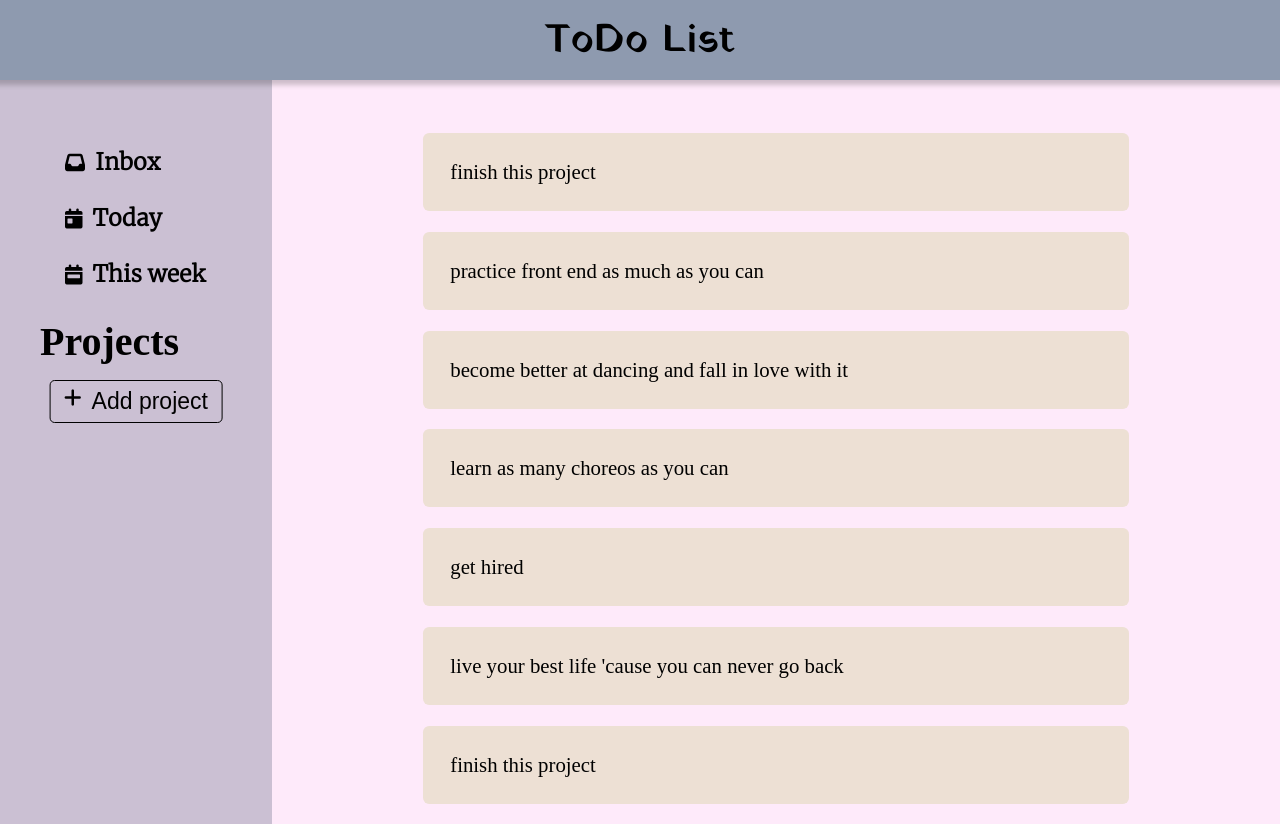
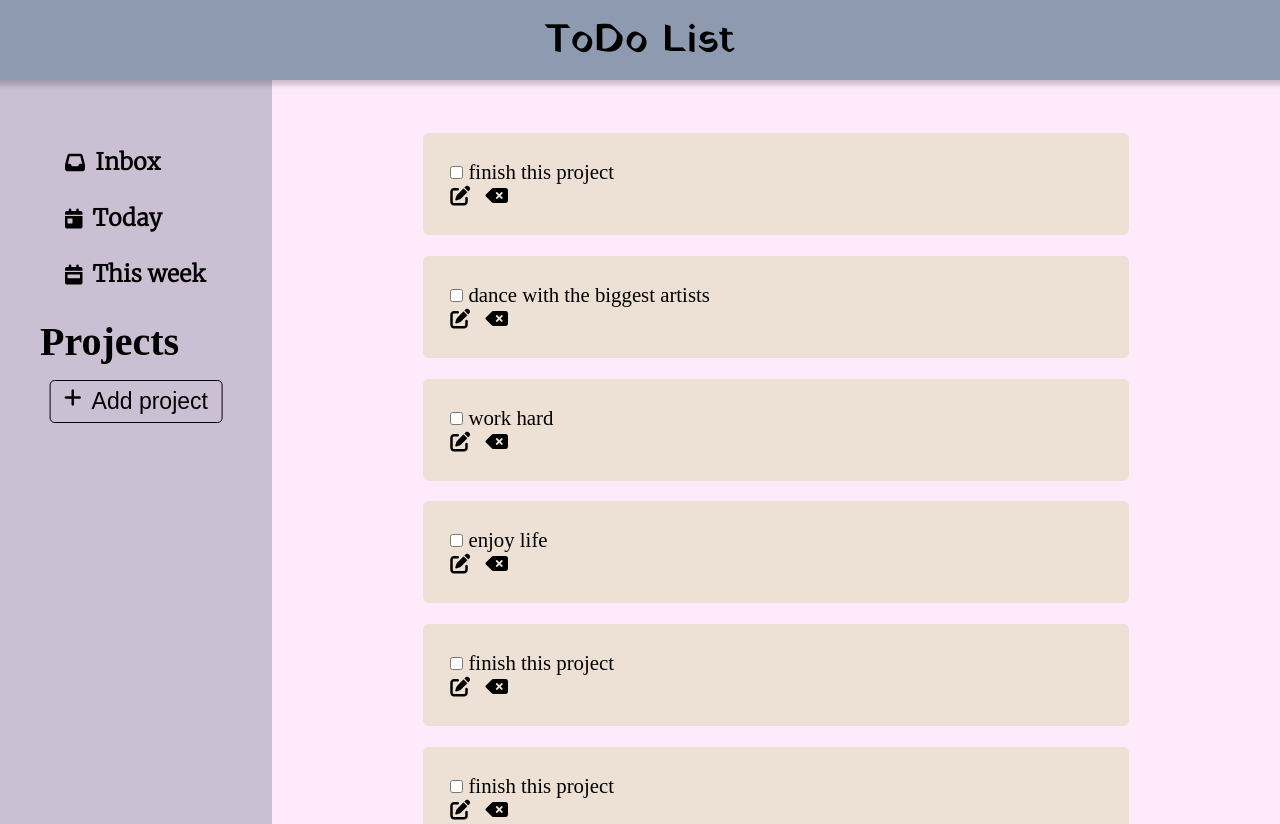
Before and after one commit to Olguta150/tic_tac_toe, a website built with webpack: page dist/index.html in a window 1280 px wide. Built offline with nearby package versions, Linux system fonts and the light colour scheme.

Commit message:
add todo items

```diff
--- a/dist/index.html
+++ b/dist/index.html
@@ -37,18 +37,126 @@
             </div>
             <div class="todo-container">
                 <div class="items">
-                    <div class="todo-item">finish this project</div>
-                    <div class="todo-item">practice front end as much as you can</div>
-                    <div class="todo-item">become better at dancing and fall in love with it</div>
-                    <div class="todo-item">learn as many choreos as you can</div>
-                    <div class="todo-item">get hired</div>
-                    <div class="todo-item">live your best life 'cause you can never go back</div>
-                    <div class="todo-item">finish this project</div>
-                    <div class="todo-item">practice front end as much as you can</div>
-                    <div class="todo-item">become better at dancing and fall in love with it</div>
-                    <div class="todo-item">learn as many choreos as you can</div>
-                    <div class="todo-item">get hired</div>
-                    <div class="todo-item">live your best life 'cause you can never go back</div>
+                    <div class="todo-item">
+                        <div class="wrap-todo-item">
+                            <input type="checkbox" name="task" id="task-1">
+                            <label for="task-1">finish this project</label>
+                        </div>
+                        <div class="options">
+                            <i class="fa-solid fa-pen-to-square"></i>
+                            <i class="fa-solid fa-delete-left"></i>
+                        </div>
+                    </div>
+                    <div class="todo-item">
+                        <div class="wrap-todo-item">
+                            <input type="checkbox" name="task" id="task-2">
+                            <label for="task-2">dance with the biggest artists</label>
+                        </div>
+                        <div class="options">
+                            <i class="fa-solid fa-pen-to-square"></i>
+                            <i class="fa-solid fa-delete-left"></i>
+                        </div>
+                    </div>
+                    <div class="todo-item">
+                        <div class="wrap-todo-item">
+                            <input type="checkbox" name="task" id="task-3">
+                            <label for="task-3">work hard</label>
+                        </div>
+                        <div class="options">
+                            <i class="fa-solid fa-pen-to-square"></i>
+                            <i class="fa-solid fa-delete-left"></i>
+                        </div>
+                    </div>
+                    <div class="todo-item">
+                        <div class="wrap-todo-item">
+                            <input type="checkbox" name="task" id="task-4">
+                            <label for="task-4">enjoy life</label>
+                        </div>
+                        <div class="options">
+                            <i class="fa-solid fa-pen-to-square"></i>
+                            <i class="fa-solid fa-delete-left"></i>
+                        </div>
+                    </div>
+                    <div class="todo-item">
+                        <div class="wrap-todo-item">
+                            <input type="checkbox" name="task" id="task-5">
+                            <label for="task-5">finish this project</label>
+                        </div>
+                        <div class="options">
+                            <i class="fa-solid fa-pen-to-square"></i>
+                            <i class="fa-solid fa-delete-left"></i>
+                        </div>
+                    </div>
+                    <div class="todo-item">
+                        <div class="wrap-todo-item">
+                            <input type="checkbox" name="task" id="task-6">
+                            <label for="task-6">finish this project</label>
+                        </div>
+                        <div class="options">
+                            <i class="fa-solid fa-pen-to-square"></i>
+                            <i class="fa-solid fa-delete-left"></i>
+                        </div>
+                    </div>
+                    <div class="todo-item">
+                        <div class="wrap-todo-item">
+                            <input type="checkbox" name="task" id="task-7">
+                            <label for="task-7">finish this project</label>
+                        </div>
+                        <div class="options">
+                            <i class="fa-solid fa-pen-to-square"></i>
+                            <i class="fa-solid fa-delete-left"></i>
+                        </div>
+                    </div>
+                    <div class="todo-item">
+                        <div class="wrap-todo-item">
+                            <input type="checkbox" name="task" id="task-8">
+                            <label for="task-8">finish this project</label>
+                        </div>
+                        <div class="options">
+                            <i class="fa-solid fa-pen-to-square"></i>
+                            <i class="fa-solid fa-delete-left"></i>
+                        </div>
+                    </div>
+                    <div class="todo-item">
+                        <div class="wrap-todo-item">
+                            <input type="checkbox" name="task" id="task-9">
+                            <label for="task-9">finish this project</label>
+                        </div>
+                        <div class="options">
+                            <i class="fa-solid fa-pen-to-square"></i>
+                            <i class="fa-solid fa-delete-left"></i>
+                        </div>
+                    </div>
+                    <div class="todo-item">
+                        <div class="wrap-todo-item">
+                            <input type="checkbox" name="task" id="task-10">
+                            <label for="task-10">finish this project</label>
+                        </div>
+                        <div class="options">
+                            <i class="fa-solid fa-pen-to-square"></i>
+                            <i class="fa-solid fa-delete-left"></i>
+                        </div>
+                    </div>
+                    <div class="todo-item">
+                        <div class="wrap-todo-item">
+                            <input type="checkbox" name="task" id="task-11">
+                            <label for="task-11">finish this project</label>
+                        </div>
+                        <div class="options">
+                            <i class="fa-solid fa-pen-to-square"></i>
+                            <i class="fa-solid fa-delete-left"></i>
+                        </div>
+                    </div>
+                    <div class="todo-item">
+                        <div class="wrap-todo-item">
+                            <input type="checkbox" name="task" id="task-12">
+                            <label for="task-12">finish this project</label>
+                        </div>
+                        <div class="options">
+                            <i class="fa-solid fa-pen-to-square"></i>
+                            <i class="fa-solid fa-delete-left"></i>
+                        </div>
+                    </div>
                 </div>
             </div>
         </div>
```
